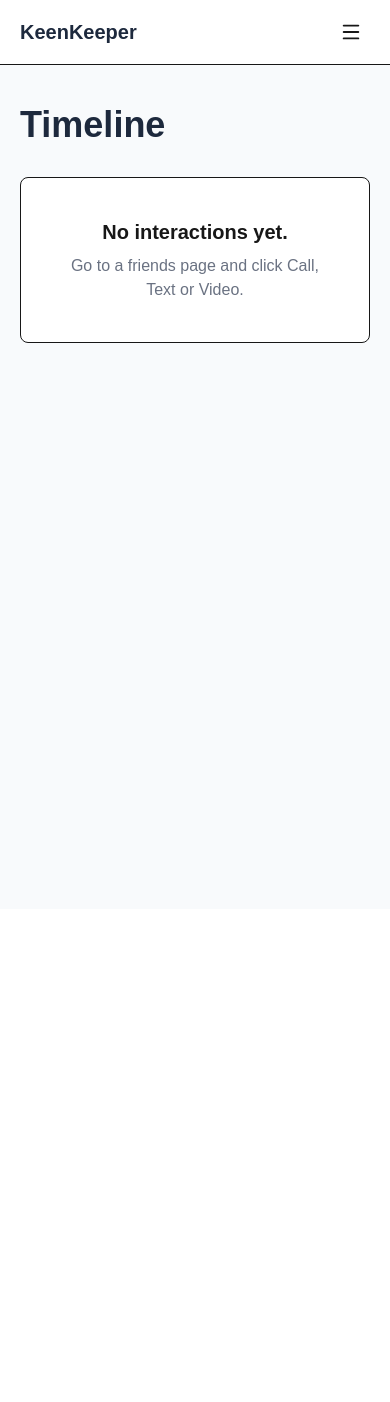
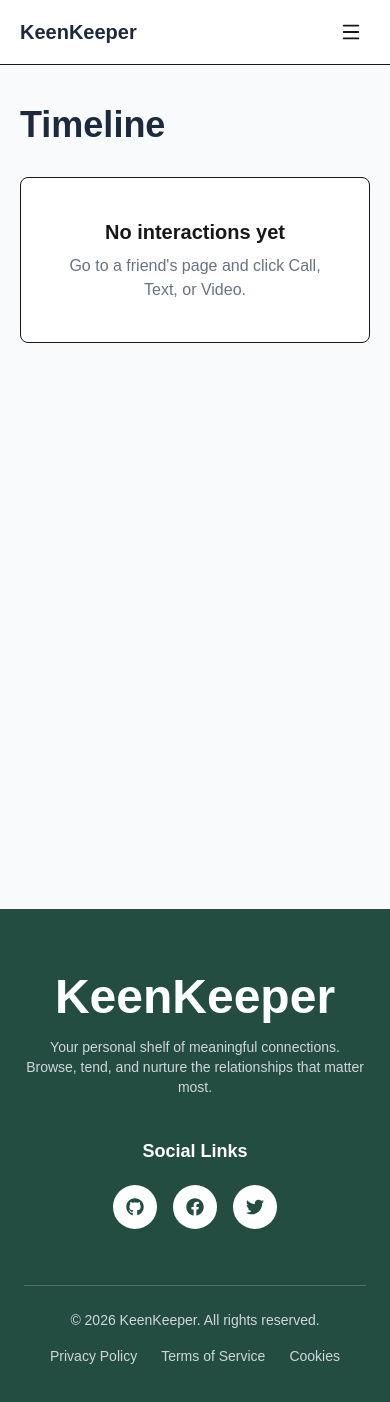
Before and after one commit to masfiqurwebdev/assignment_7, a Next.js app: page /timeline in a window 390 px wide. Shown: the top 1402 px of the page. Before the commit the page ends 909 px from the top, so only its background shows below. Built offline with nearby package versions, Linux system fonts and the light colour scheme.

Commit message:
filter added in timeline section

```diff
--- a/package.json
+++ b/package.json
@@ -13,7 +13,8 @@
     "next": "16.2.11",
     "react": "19.2.4",
     "react-dom": "19.2.4",
-    "react-hot-toast": "^2.6.0"
+    "react-hot-toast": "^2.6.0",
+    "react-icons": "^5.7.0"
   },
   "devDependencies": {
     "@tailwindcss/postcss": "^4",
--- a/src/app/layout.js
+++ b/src/app/layout.js
@@ -3,6 +3,7 @@ import "./globals.css";
 import Navbar from "@/components/Navbar";
 
 import { TimelineProvider } from "@/context/TimelineContext";
+import Footer from "@/components/Footer";
 
 export const metadata = {
   title: "KeenKeeper",
@@ -21,6 +22,7 @@ export default function RootLayout({ children }) {
           <Toaster position="top-right" toastOptions={{duration: 2500, }}/>
 
         </TimelineProvider>
+        <Footer/>
         </main>
       </body>
     </html>
--- /dev/null
+++ b/src/app/loading.jsx
@@ -0,0 +1,22 @@
+export default function Loading() {
+  return (
+    <div className="container mx-auto grid gap-6 p-6">
+      {[...Array(6)].map((_, index) => (
+        <div
+          key={index}
+          className="animate-pulse rounded-xl border bg-white p-5"
+        >
+          <div className="mb-4 h-52 rounded-lg bg-gray-300"></div>
+
+          <div className="mb-3 h-6 w-3/4 rounded bg-gray-300"></div>
+
+          <div className="mb-2 h-4 w-full rounded bg-gray-200"></div>
+
+          <div className="mb-2 h-4 w-5/6 rounded bg-gray-200"></div>
+
+          <div className="h-4 w-1/2 rounded bg-gray-200"></div>
+        </div>
+      ))}
+    </div>
+  );
+}
--- /dev/null
+++ b/src/app/not-found.jsx
@@ -0,0 +1,44 @@
+"use client";
+
+import Link from "next/link";
+
+export default function NotFound() {
+  return (
+    <div className="min-h-screen flex items-center justify-center bg-gradient-to-br from-indigo-600 via-purple-600 to-pink-500 text-white px-6">
+      <div className="text-center max-w-xl">
+
+        {/* 404 Text */}
+        <h1 className="text-8xl font-extrabold tracking-widest animate-pulse">
+          404
+        </h1>
+
+        {/* Subtitle */}
+        <h2 className="mt-4 text-2xl md:text-3xl font-semibold">
+          Oops! Page Not Found
+        </h2>
+
+        {/* Description */}
+        <p className="mt-4 text-gray-200">
+          The page you're looking for doesn’t exist or has been moved.
+        </p>
+
+        {/* Divider */}
+        <div className="w-24 h-1 bg-white mx-auto my-6 rounded"></div>
+
+        {/* Button */}
+        <Link href="/">
+          <button className="px-6 py-3 bg-white text-indigo-600 font-semibold rounded-full shadow-lg hover:scale-105 hover:bg-gray-100 transition duration-300">
+            Go Back Home
+          </button>
+        </Link>
+
+        {/* Decorative Glow */}
+        <div className="absolute top-0 left-0 w-full h-full overflow-hidden -z-10">
+          <div className="absolute w-72 h-72 bg-pink-400 opacity-30 rounded-full blur-3xl top-10 left-10 animate-ping"></div>
+          <div className="absolute w-72 h-72 bg-indigo-400 opacity-30 rounded-full blur-3xl bottom-10 right-10 animate-ping delay-1000"></div>
+        </div>
+
+      </div>
+    </div>
+  );
+}
--- /dev/null
+++ b/src/components/Footer.jsx
@@ -0,0 +1,92 @@
+import Link from "next/link";
+import { FaFacebook, FaGithub, FaTwitter } from "react-icons/fa";
+
+export default function Footer() {
+  return (
+    <footer className="bg-[#244D42] text-white">
+      <div className="mx-auto max-w-7xl px-6 py-16">
+
+        {/* Logo */}
+        <div className="text-center">
+          <h2 className="text-5xl font-bold">KeenKeeper</h2>
+
+          <p className="mx-auto mt-4 max-w-2xl text-sm text-gray-300">
+            Your personal shelf of meaningful connections. Browse,
+            tend, and nurture the relationships that matter most.
+          </p>
+        </div>
+
+        {/* Social Links */}
+        <div className="mt-10 text-center">
+          <h3 className="mb-5 text-lg font-semibold">
+            Social Links
+          </h3>
+
+          <div className="flex justify-center gap-4">
+
+            <Link
+              href="https://github.com"
+              target="_blank"
+              className="flex h-11 w-11 items-center justify-center rounded-full bg-white text-[#244D42] transition hover:scale-110 hover:bg-gray-200"
+            >
+               <FaGithub size={18} />
+            </Link>
+
+            <Link
+              href="https://facebook.com"
+              target="_blank"
+              className="flex h-11 w-11 items-center justify-center rounded-full bg-white text-[#244D42] transition hover:scale-110 hover:bg-gray-200"
+            >
+              <FaFacebook size={18} />
+
+            </Link>
+
+            <Link
+              href="https://twitter.com"
+              target="_blank"
+              className="flex h-11 w-11 items-center justify-center rounded-full bg-white text-[#244D42] transition hover:scale-110 hover:bg-gray-200"
+            >
+              <FaTwitter size={18} />
+            </Link>
+
+          </div>
+        </div>
+
+        {/* Bottom */}
+        <div className="mt-14 flex flex-col items-center justify-between gap-4 border-t border-white/20 pt-6 text-sm text-gray-300 md:flex-row">
+
+          <p>
+            © 2026 KeenKeeper. All rights reserved.
+          </p>
+
+          <div className="flex gap-6">
+
+            <Link
+              href="/privacy"
+              className="hover:text-white transition"
+            >
+              Privacy Policy
+            </Link>
+
+            <Link
+              href="/terms"
+              className="hover:text-white transition"
+            >
+              Terms of Service
+            </Link>
+
+            <Link
+              href="/cookies"
+              className="hover:text-white transition"
+            >
+              Cookies
+            </Link>
+
+          </div>
+
+        </div>
+
+      </div>
+    </footer>
+  );
+}
--- a/src/components/TimelineList.jsx
+++ b/src/components/TimelineList.jsx
@@ -1,33 +1,58 @@
 "use client";
 
+import { useState } from "react";
 import { useTimeline } from "@/context/TimelineContext";
 import TimelineItem from "./TimelineItem";
 
 export default function TimelineList() {
   const { timeline } = useTimeline();
 
+  const [filter, setFilter] = useState("All");
+
+  const filteredTimeline =
+    filter === "All"
+      ? timeline
+      : timeline.filter((item) => item.type === filter);
+
   if (timeline.length === 0) {
     return (
       <div className="rounded-lg border bg-white p-10 text-center">
         <h2 className="text-xl font-semibold">
-          No interactions yet.
+          No interactions yet
         </h2>
 
         <p className="mt-2 text-gray-500">
-          Go to a friends page and click Call, Text or Video.
+          Go to a friend's page and click Call, Text, or Video.
         </p>
       </div>
     );
   }
 
   return (
+    <>
+      {/* Filter */}
+      <div className="mb-6">
+        <select
+          value={filter}
+          onChange={(e) => setFilter(e.target.value)}
+          className="w-60 rounded-lg border border-gray-300 bg-white px-4 py-2"
+        >
+          <option value="All">All</option>
+          <option value="Call">Call</option>
+          <option value="Text">Text</option>
+          <option value="Video">Video</option>
+        </select>
+      </div>
+
+      {/* Timeline */}
       <div className="space-y-4">
-      {timeline.map((item) => (
+        {filteredTimeline.map((item) => (
           <TimelineItem
             key={item.id}
             item={item}
           />
         ))}
       </div>
+    </>
   );
 }
```
Also changed, not shown: 1 other file (tests, documents, lock files or other folders). Lines whose indentation alone changed are shown as unchanged.
